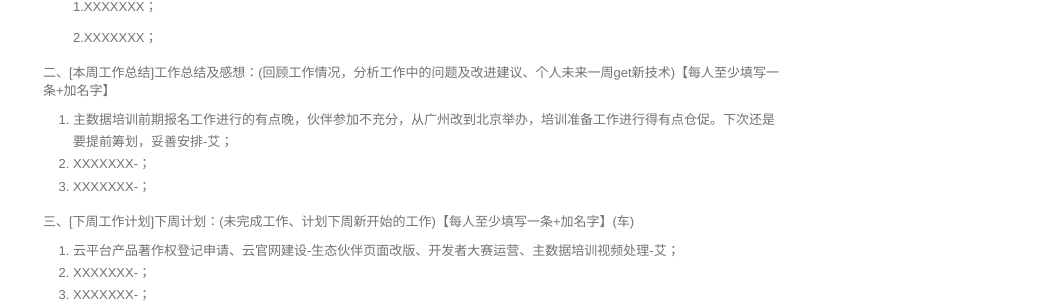
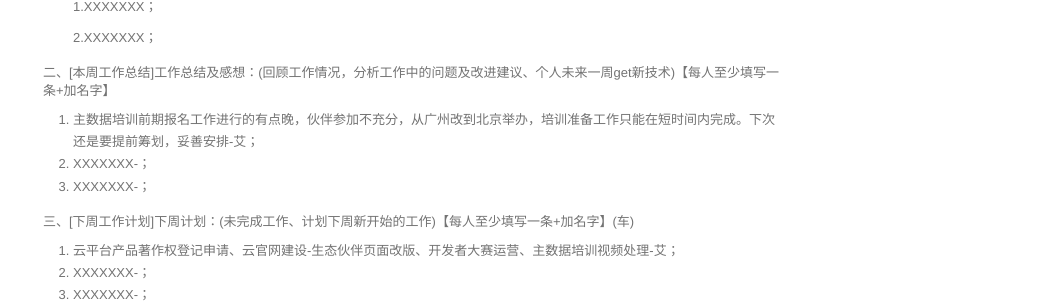
Before and after one commit to walllFlower/blog, a Jekyll site: the page built from _posts/2018-07-17-day_report_cxz.md, in a window 1280 px wide and 900 px high, scrolled down 1045 px. Shown: the part 148-451 px from the top of the window, without its empty margins (227-1280 px from the left). Built offline with Jekyll 4.4.1, drawn with Linux system fonts in a browser that asks for light colours; comment, search, counter and statistics services are not loaded.

Commit message:
Update 2018-07-17-day_report_cxz.md

```diff
--- a/_posts/2018-07-17-day_report_cxz.md
+++ b/_posts/2018-07-17-day_report_cxz.md
@@ -72,7 +72,7 @@ categories: 技术运营工作周报
 
 二、[本周工作总结]工作总结及感想：(回顾工作情况，分析工作中的问题及改进建议、个人未来一周get新技术)【每人至少填写一条+加名字】
 
-1. 主数据培训前期报名工作进行的有点晚，伙伴参加不充分，从广州改到北京举办，培训准备工作进行得有点仓促。下次还是要提前筹划，妥善安排-艾；
+1. 主数据培训前期报名工作进行的有点晚，伙伴参加不充分，从广州改到北京举办，培训准备工作只能在短时间内完成。下次还是要提前筹划，妥善安排-艾；
 2. XXXXXXX-；
 3. XXXXXXX-；
 
```
